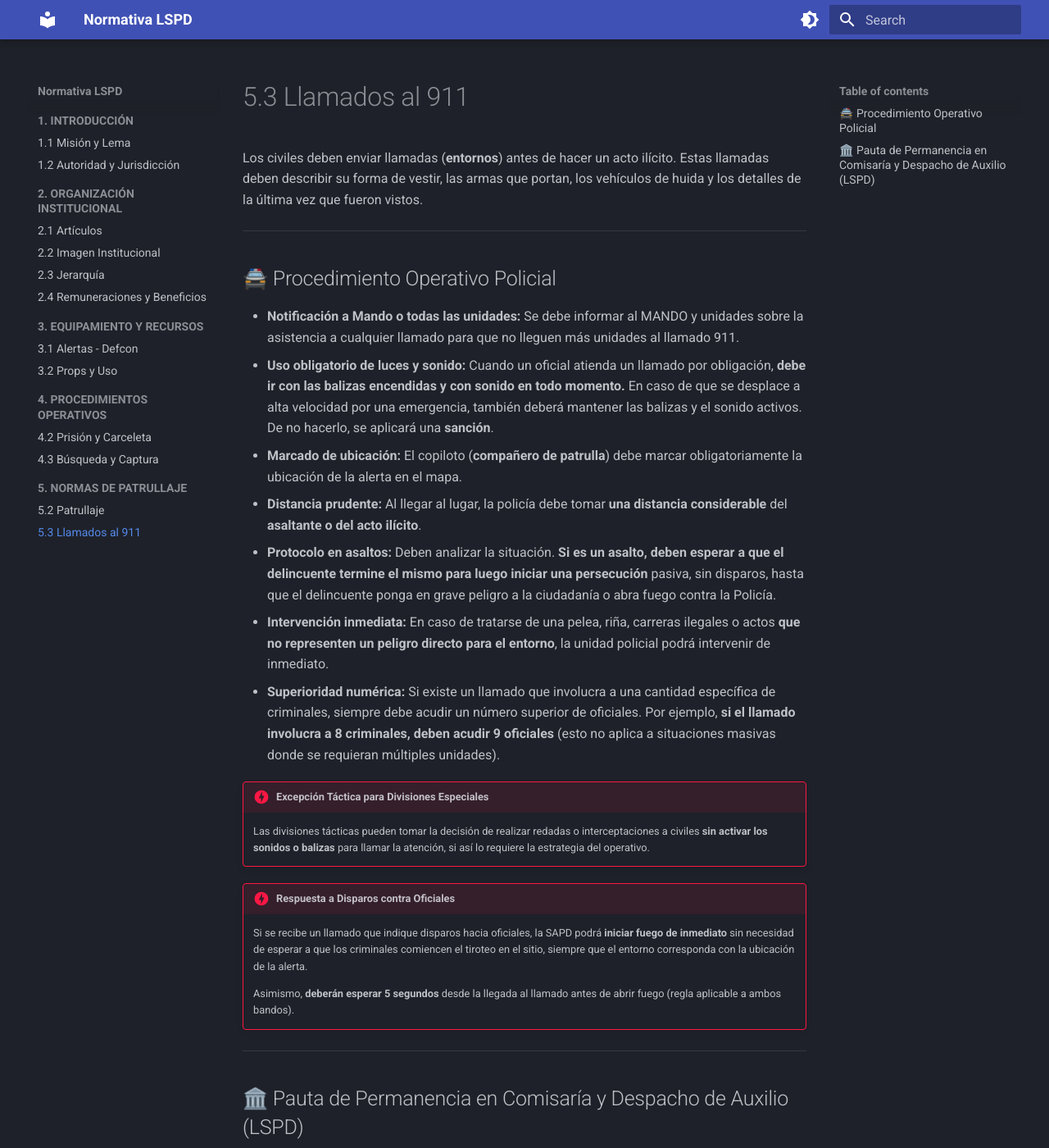
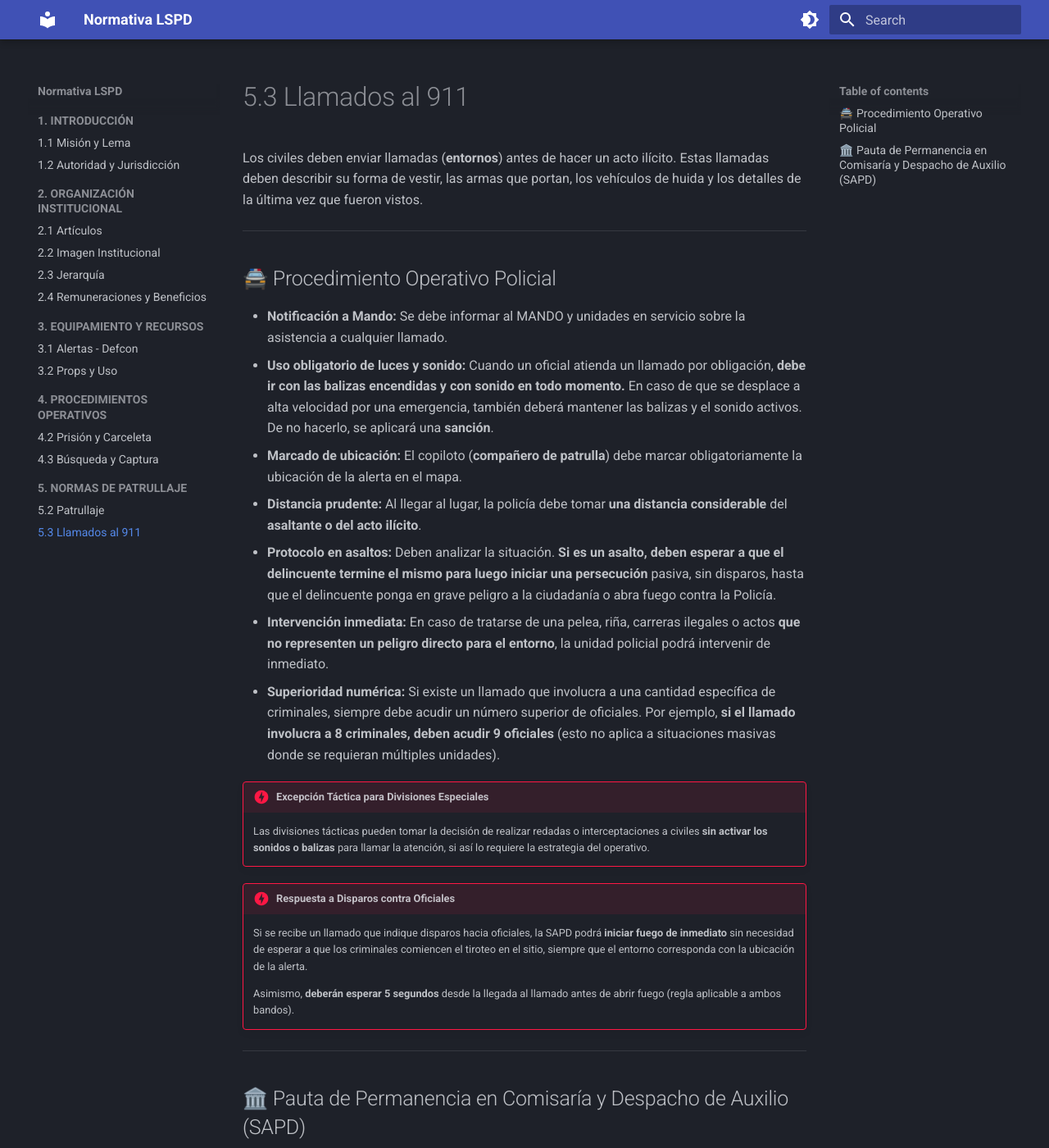
Before and after one commit to normativa-lspd-infinity-rp/Normativa-LSPD, an MkDocs documentation site: the page built from docs/patrullaje/llamados-911.md, in a window 1280 px wide and 1400 px high. Shown: the whole window at 82% size. Built offline with MkDocs 1.6.1 and Material for MkDocs 9.7.7, drawn with Linux system fonts in a browser that asks for light colours.

Commit message:
Update llamados-911.md

```diff
--- a/docs/patrullaje/llamados-911.md
+++ b/docs/patrullaje/llamados-911.md
@@ -6,7 +6,7 @@ Los civiles deben enviar llamadas (**entornos**) antes de hacer un acto ilícito
 
 ## 🚔 Procedimiento Operativo Policial
 
-* **Notificación a Mando o todas las unidades:** Se debe informar al MANDO y unidades sobre la asistencia a cualquier llamado para que no lleguen más unidades al llamado 911.
+* **Notificación a Mando:** Se debe informar al MANDO y unidades en servicio sobre la asistencia a cualquier llamado.
 * **Uso obligatorio de luces y sonido:** Cuando un oficial atienda un llamado por obligación, **debe ir con las balizas encendidas y con sonido en todo momento.** En caso de que se desplace a alta velocidad por una emergencia, también deberá mantener las balizas y el sonido activos. De no hacerlo, se aplicará una **sanción**.
 * **Marcado de ubicación:** El copiloto (**compañero de patrulla**) debe marcar obligatoriamente la ubicación de la alerta en el mapa.
 * **Distancia prudente:** Al llegar al lugar, la policía debe tomar **una distancia considerable** del **asaltante o del acto ilícito**.
@@ -24,7 +24,7 @@ Los civiles deben enviar llamadas (**entornos**) antes de hacer un acto ilícito
 
 ---
 
-## 🏛️ Pauta de Permanencia en Comisaría y Despacho de Auxilio (LSPD)
+## 🏛️ Pauta de Permanencia en Comisaría y Despacho de Auxilio (SAPD)
 
 * **Uso de la Comisaría:** Los oficiales de SAPD pueden permanecer en las instalaciones para desarrollar rol social (atención en recepción, papeleo, reuniones) o para un periodo breve de descanso tras finalizar una ronda de patrullaje.
 * **Obligatoriedad de Respuesta:** Si el agente se encuentra en servicio activo, la atención en la comisaría pasa a un segundo plano. Es **obligatorio** responder y acudir al aviso o llamada de emergencia a la brevedad.
```
